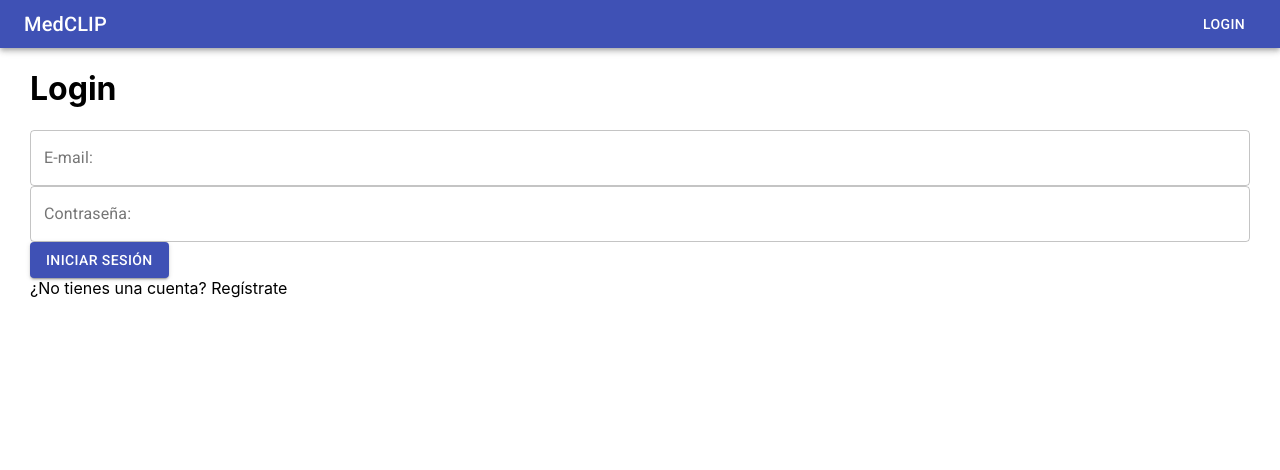
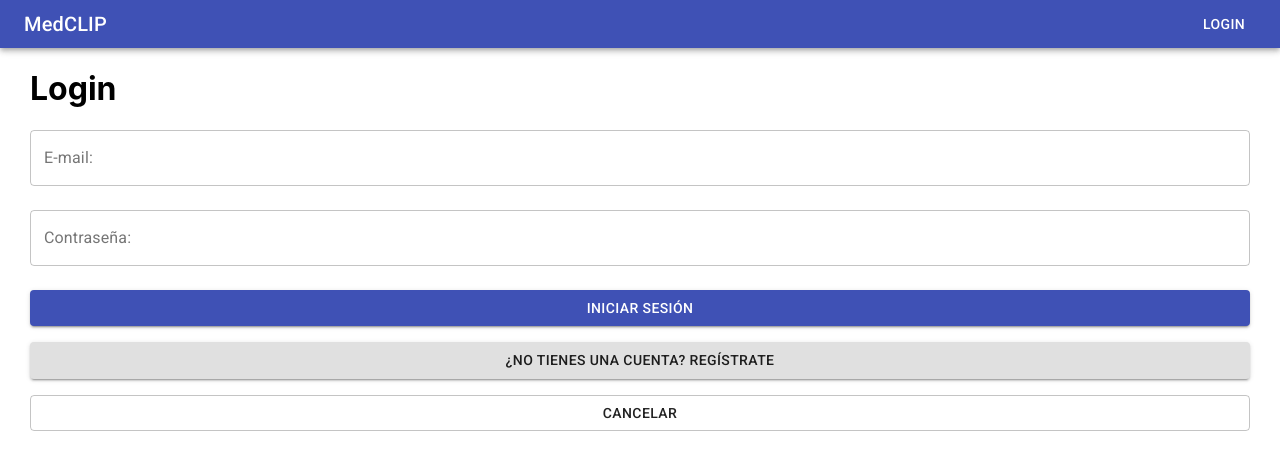
Before and after one commit to KevinTMtz/MedCLIP, a React (Create React App) app: page /login in a window 1280 px wide. Shown: the top 470 px of the page. Built offline with nearby package versions, Linux system fonts and the light colour scheme.

Commit message:
Add style to auth form

```diff
--- a/src/components/auth/AuthForm.tsx
+++ b/src/components/auth/AuthForm.tsx
@@ -2,24 +2,7 @@ import React from 'react';
 import { Button, TextField } from '@material-ui/core';
 import { useHistory } from 'react-router';
 
-//TODO: De-comment after merging Kevin's branch with the style's file
-//import { styles } from '../../styles';
-/*
-const authFormStyles = makeStyles((theme: Theme) => {
-  createStyles({
-    displayRows: {
-      display: 'flex',
-      flexDirection: 'column',
-      '& > *': {
-        marginBottom: theme.spacing(3),
-      },
-    },
-    inputLabel: {
-      display: 'flex',
-      backgroundColor: 'red',
-    },
-  });
-});*/
+import { styles } from '../../styles';
 
 interface LoginFormProps {
   title: string;
@@ -40,15 +23,14 @@ interface RegisterFormProps extends LoginFormProps {
 const AuthForm: React.FC<LoginFormProps | RegisterFormProps> = (
   props: LoginFormProps | RegisterFormProps
 ) => {
-  //const classesAuthForm = authFormStyles();
-  //TODO: De-comment after merging Kevin's branch with the style's file
-  //const classes = styles();
+  const classes = styles();
+
   const history = useHistory();
   return (
     <div>
       <header>
         <h1>{props.title}</h1>
-        <form style={{ display: 'flex', flexDirection: 'column' }}>
+        <form className={classes.displayRows}>
           {props.type === 'register' && (
             <TextField variant="outlined" label="Nombre:" />
           )}
@@ -58,15 +40,22 @@ const AuthForm: React.FC<LoginFormProps | RegisterFormProps> = (
             <TextField variant="outlined" label="Confirmar contraseña:" />
           )}
         </form>
-        <div>
+        <div className={classes.displayRowsButtons}>
           {props.type === 'login' ? (
             <>
-              <Button variant="contained" color="primary">
+              <Button
+                variant="contained"
+                color="primary"
+                onClick={() => history.push('/homepage')}
+              >
                 Iniciar sesión
               </Button>
-              <div onClick={() => history.push('/register')}>
+              <Button
+                variant="contained"
+                onClick={() => history.push('/register')}
+              >
                 ¿No tienes una cuenta? Regístrate
-              </div>
+              </Button>
             </>
           ) : (
             <>
@@ -77,11 +66,17 @@ const AuthForm: React.FC<LoginFormProps | RegisterFormProps> = (
               >
                 Registrarse
               </Button>
-              <div onClick={() => history.push('/login')}>
+              <Button
+                variant="contained"
+                onClick={() => history.push('/login')}
+              >
                 ¿Ya tienes una cuenta? Inicia sesión
-              </div>
+              </Button>
             </>
           )}
+          <Button variant="outlined" onClick={() => history.push('/')}>
+            Cancelar
+          </Button>
         </div>
       </header>
     </div>
--- a/src/containers/auth/Registerpage.tsx
+++ b/src/containers/auth/Registerpage.tsx
@@ -9,7 +9,7 @@ const Registerpage: React.FC = () => {
   return (
     <div>
       <AuthForm
-        title="Login"
+        title="Registro"
         type="register"
         name={name}
         setName={setName}
```
Also changed, not shown: src/components/cases/CaseForm.tsx (+28 -28 lines).
